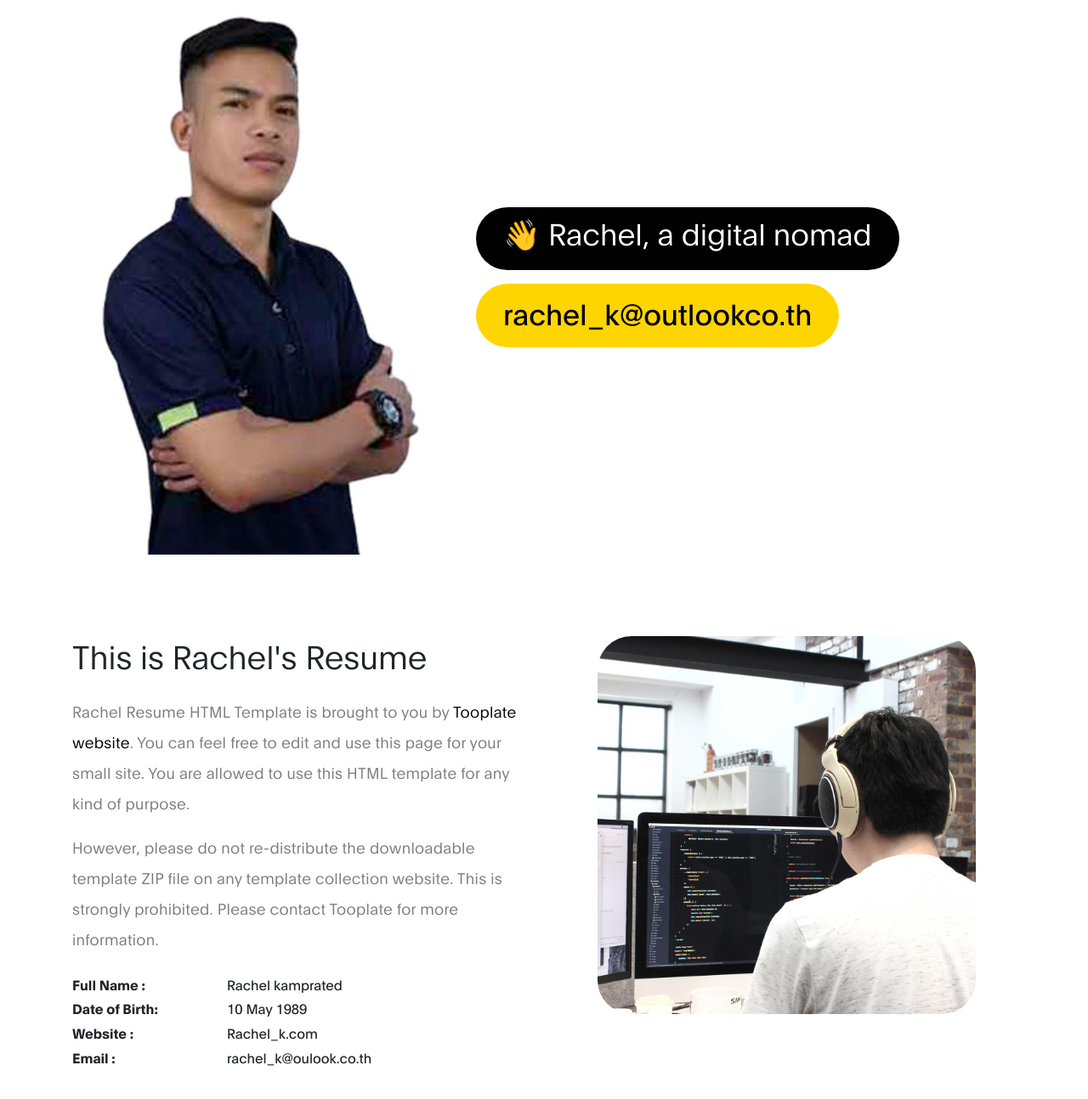
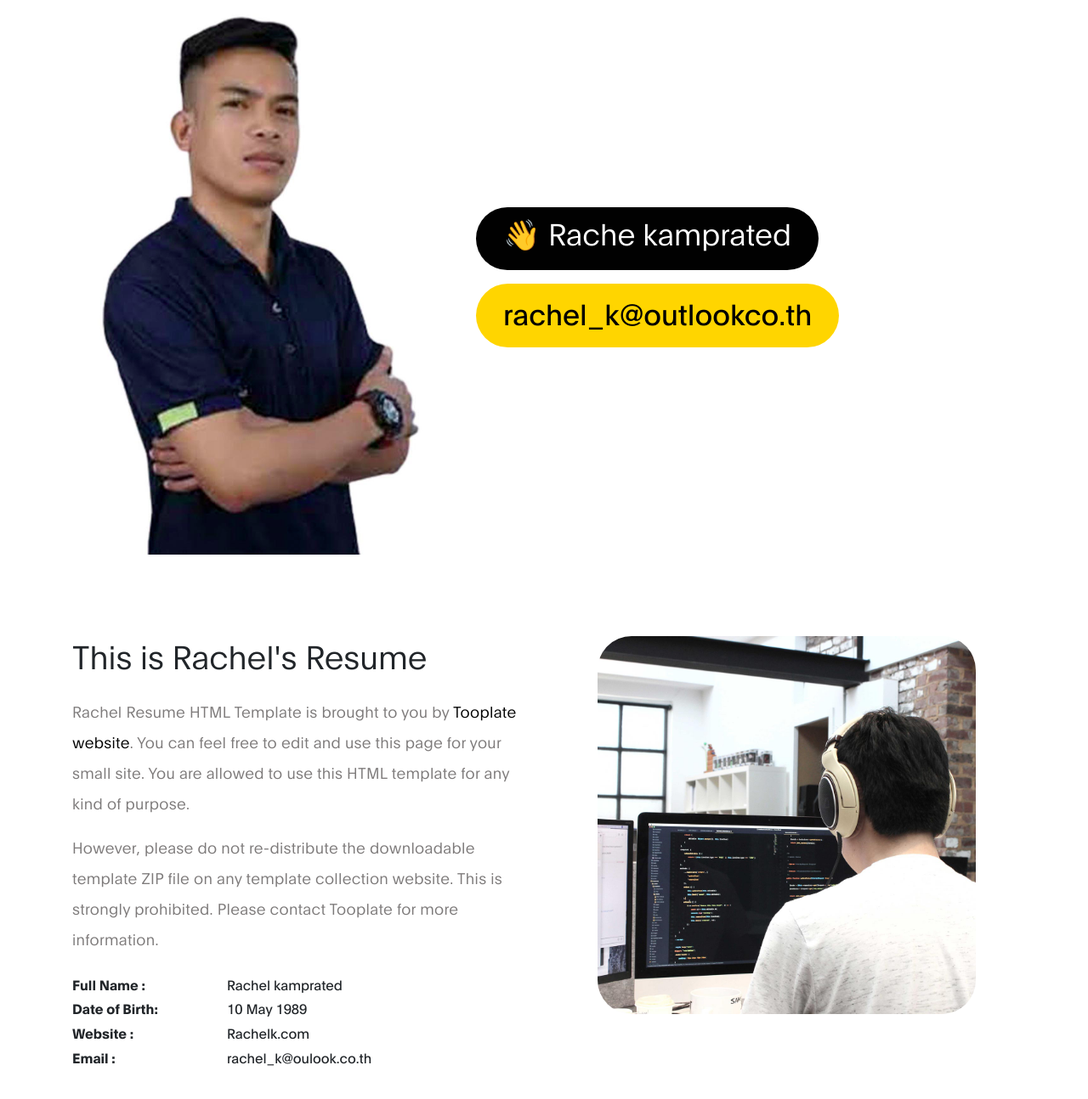
Before and after one commit to Rachel-kpt/Rachelk.com, a plain HTML site: page index.html in a window 1280 px wide. Shown: the top 1294 px of the page at 85% size. Drawn offline with Linux system fonts and the light colour scheme.

Commit message:
Update index.html

```diff
--- a/index.html
+++ b/index.html
@@ -80,7 +80,7 @@ https://www.tooplate.com/view/2120-ben-resume
                 <div class="d-flex flex-column justify-content-center align-items-center col-lg-7 col-md-7 col-12">
                     <div class="hero-text">
 
-                        <h1 class="hero-title">👋 Rachel, a digital nomad</h1>
+                        <h1 class="hero-title">👋 Rache kamprated</h1>
 
                         <a href="#" class="email-link">
                                 rachel_k@outlookco.th
@@ -111,7 +111,7 @@ https://www.tooplate.com/view/2120-ben-resume
 
                         <li><strong>Date of Birth:</strong> 10 May 1989</li>
 
-                        <li><strong>Website :</strong> Rachel_k.com</li>
+                        <li><strong>Website :</strong> Rachelk.com</li>
 
                         <li><strong>Email :</strong> rachel_k@oulook.co.th</li>
                     </ul>
```
